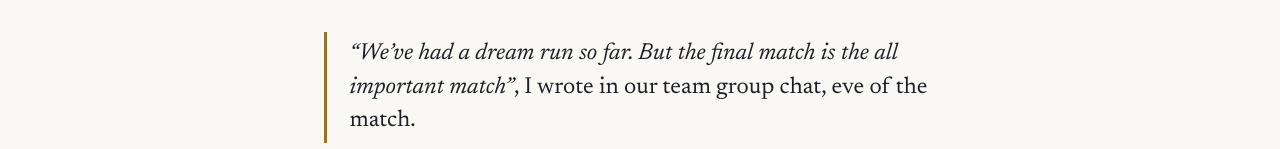
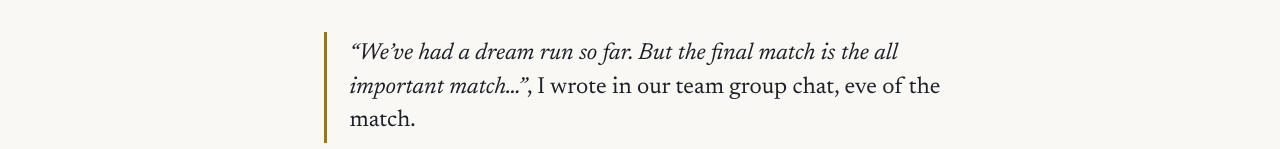
Before and after one commit to AdityaMate/adityamate.github.io, a plain HTML site: page blog/neca-final-paltan/index.html in a window 1280 px wide. Shown: the part 718-867 px from the top of the page. Drawn offline with Linux system fonts and the light colour scheme.

Commit message:
Blog: NECA opening quote trails off with an ellipsis
Co-Authored-By: Claude Sonnet 5.5 <noreply@anthropic.com>

```diff
--- a/blog/neca-final-paltan/index.html
+++ b/blog/neca-final-paltan/index.html
@@ -43,7 +43,7 @@
 <p class="dateline"><strong>BGSC Paltan vs ISCC Stallions</strong><span class="vs">Sunday, Sep 12, 2026 · Westborough, MA</span></p>
 
 <blockquote>
-<p><em>“We’ve had a dream run so far. But the final match is the all important match”</em>, <span class="quote-by">I wrote in our team group chat, eve of the match.</span></p>
+<p><em>“We’ve had a dream run so far. But the final match is the all important match…”</em>, <span class="quote-by">I wrote in our team group chat, eve of the match.</span></p>
 </blockquote>
 <p>I was captain of BGSC Paltan and we were preparing to face the ISCC Stallions in the much anticipated final. And indeed this game unleashed everything – it was a heady mix of so much emotion, so much drama, so many close calls, and so many lessons learned. Lessons for cricket, and honestly even more so for life. But certainly, so many sweet memories locked in for lifetime! I will try to capture some of them as vividly as I can, here.</p>
 <p>In many ways this game reminded me of the India vs South Africa T20 World Cup final of 2024, in which Rohit Sharma led Team India to a win. India had managed to grab victory from the jaws of defeat. In this case I think we snatched it straight from the oesophagus.</p>
```
Also changed, not shown: 1 other file.
